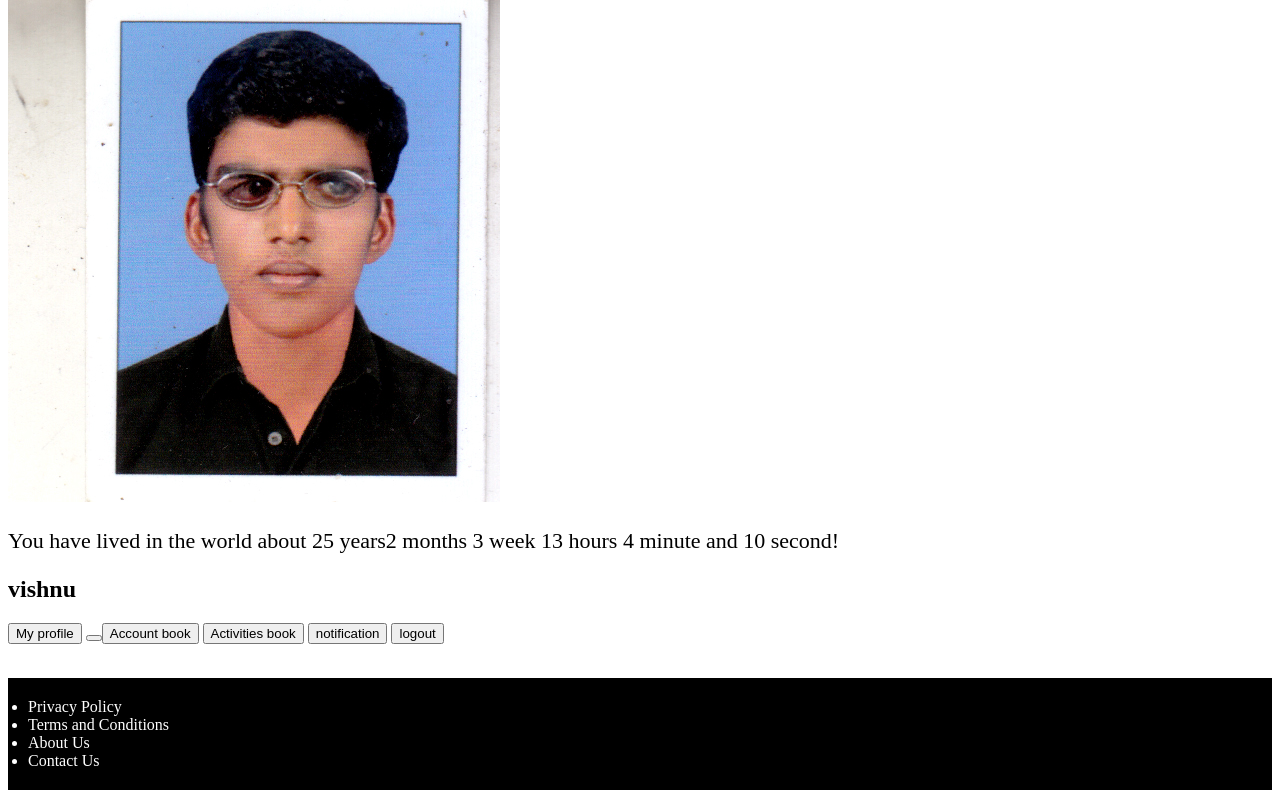
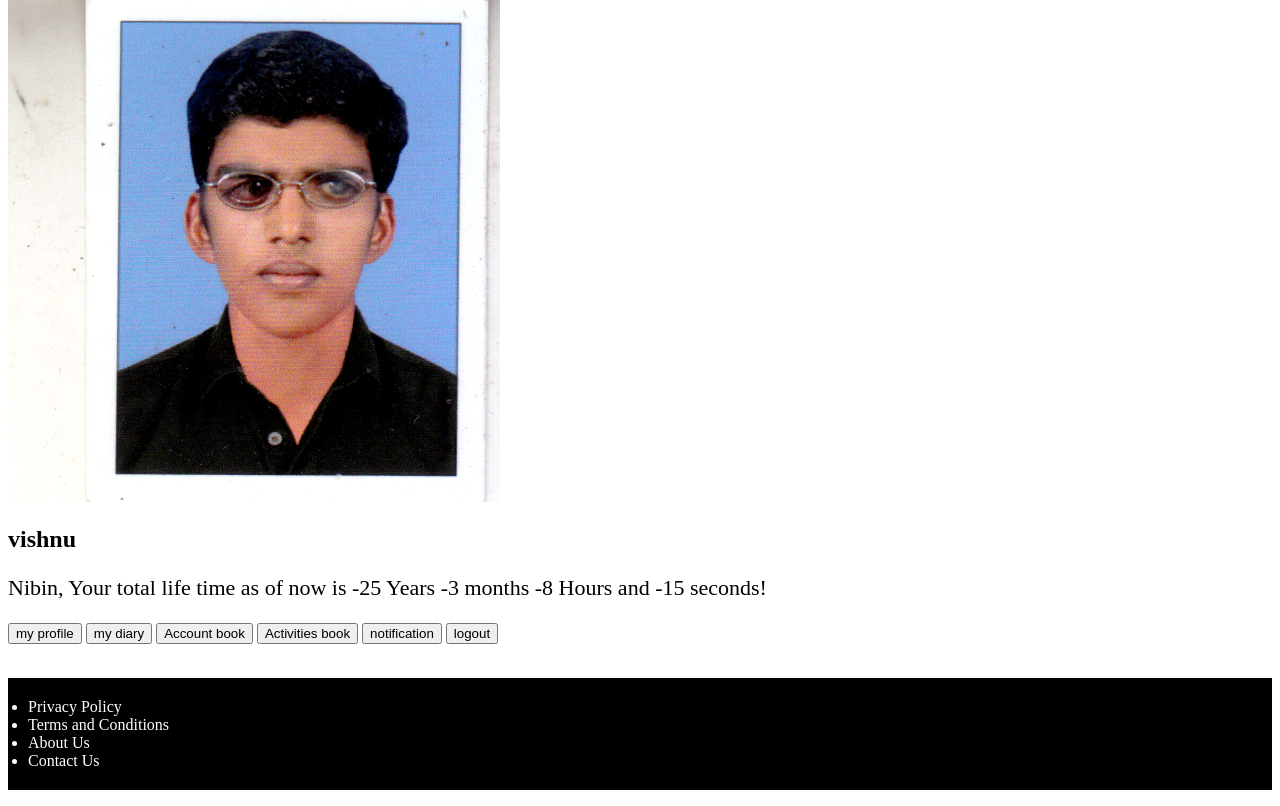
Before and after one commit to ashmilhussain/Journel_project, a Django app: page /myapp/index/ in a window 1280 px wide. Shown: the part 560-1366 px from the top of the page. Run offline with Django 3.2, Linux system fonts and the light colour scheme; data comes from the database, SQL or seed files in the repository.

Commit message:
17 n 2019 updated few
added:date function

```diff
--- a/diary/urls.py
+++ b/diary/urls.py
@@ -2,9 +2,9 @@
 from django.urls import path
 from django.contrib import admin
 from diary import views
-from myapp import views as v
+
 urlpatterns = [
     path('admin/', admin.site.urls),
-    path('login/', views.login),
-	path('diary/', v.index),
+
+	path('diary/', views.diary),
 ]
--- a/diary/views.py
+++ b/diary/views.py
@@ -1,5 +1,8 @@
 from django.shortcuts import render
 from django.http import HttpRequest
 # Create your views here.
+def diary(request):
+	return render(request, 'journel.html',{})
+
 def login(request):
-	return render(request, 'login.html',{})
+	return render(request, login.html,{})
--- /dev/null
+++ b/myapp/birthday.py
@@ -0,0 +1,39 @@
+# Figure out your age
+def birthday(bir):
+	import datetime
+	currentDate = datetime.datetime.now()
+	ds='dd'+'/'+'mm'+'/'+'yy'
+	#deadline= input ('Plz enter your date of birth (mm/dd/yyyy) ')
+	deadline=(bir)
+	deadlineDate= datetime.datetime.strptime(deadline,'%m/%d/%Y')
+	print (deadlineDate)
+	daysLeft = deadlineDate - currentDate
+	print(daysLeft)
+
+	years = ((daysLeft.total_seconds())/(365.242*24*3600))
+	yearsInt=int(years)
+
+	months=(years-yearsInt)*12
+	monthsInt=int(months)
+
+	days=(months-monthsInt)*(365.242/12)
+	daysInt=int(days)
+
+	hours = (days-daysInt)*24
+	hoursInt=int(hours)
+
+	minutes = (hours-hoursInt)*60
+	minutesInt=int(minutes)
+
+	seconds = (minutes-minutesInt)*60
+	secondsInt =int(seconds)
+	dob={'year':yearsInt, 'month':monthsInt, 'day':daysInt, 'hour':hoursInt, 'minute':minutesInt, 'second':secondsInt}
+	print('date of birth', dob)
+	return dob
+	"""
+	print('You are {0:d} years, {1:d}  months, {2:d}  days, {3:d}  hours, {4:d} \
+		 minutes, {5:d} seconds old.'.format	(yearsInt,monthsInt,daysInt,hoursInt,minutesInt,secondsInt))
+	"""
+
+
+birthday('08/08/1994')
--- a/myapp/urls.py
+++ b/myapp/urls.py
@@ -7,4 +7,6 @@
 urlpatterns = [
     path('admin/', admin.site.urls),
     path('index/', views.index),
+	path('profile/', views.profile),
+#	path('dob/', views.dob),
 ]
--- a/myapp/views.py
+++ b/myapp/views.py
@@ -1,7 +1,16 @@
 from django.shortcuts import render
 from django.http import HttpRequest
+from myapp import birthday
 from myapp.models import Login
+
 # Create your views here.
+
+def profile(request):
+	personal={'address':'Electronic city, Bangalore',}
+	return render(request, 'profile.html', {'personal':personal})
+
 def index(request):
-	item=Login.objects.get(id=3)
-	return render(request, 'index.html',{'item':item })
+	profile
+	items=Login.objects.get(id=3)
+	printDob=birthday.birthday('08/08/1994')
+	return render(request, 'index.html', {'printDob':printDob,'items':items})
--- a/templates/index.html
+++ b/templates/index.html
@@ -16,10 +16,18 @@
 </div>
 
 <img src="{% static 'images/nibin.jpg'%}"  alt='Your picture'>
-<p> You have lived in the world about 25 years2 months 3 week 13 hours 4 minute and 10 second! </p>
-<h2> {{ item.name }} </h2>
-<button> My profile </button>
-<button onclick="location.href='{% url 'login' %}'"my diary </button>
+
+<h2> {{ items.name }} </h2>
+
+<p>Nibin, Your total life time as of now is
+{{ printDob.year }} Years
+{{ printDob.month }} months
+ {{ printDob.hour}} Hours and
+{{ printDob.second}} seconds!
+</p>
+
+<a href="/myapp/profile"><button> my profile </button></a>
+<a href="/diary/diary"><button>my diary </button></a>
 <button> Account book </button>
 <button> Activities book </button>
 <button> notification </button>
```
Also changed, not shown: templates/profile.html (added, +20 -0 lines), templates/journel.html (renamed from templates/journal.html).
